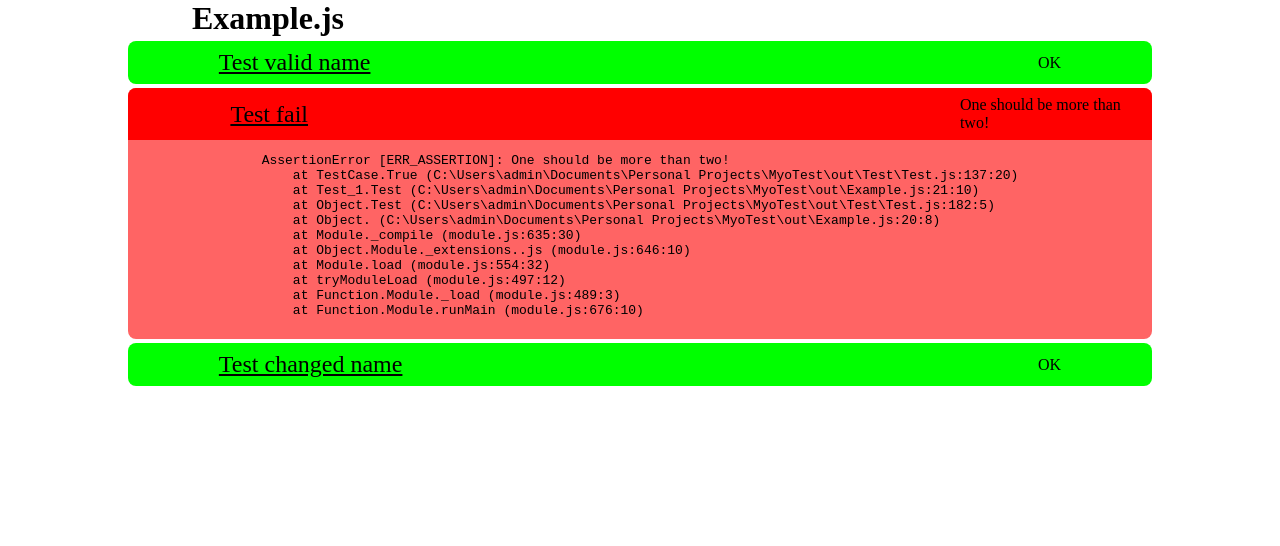
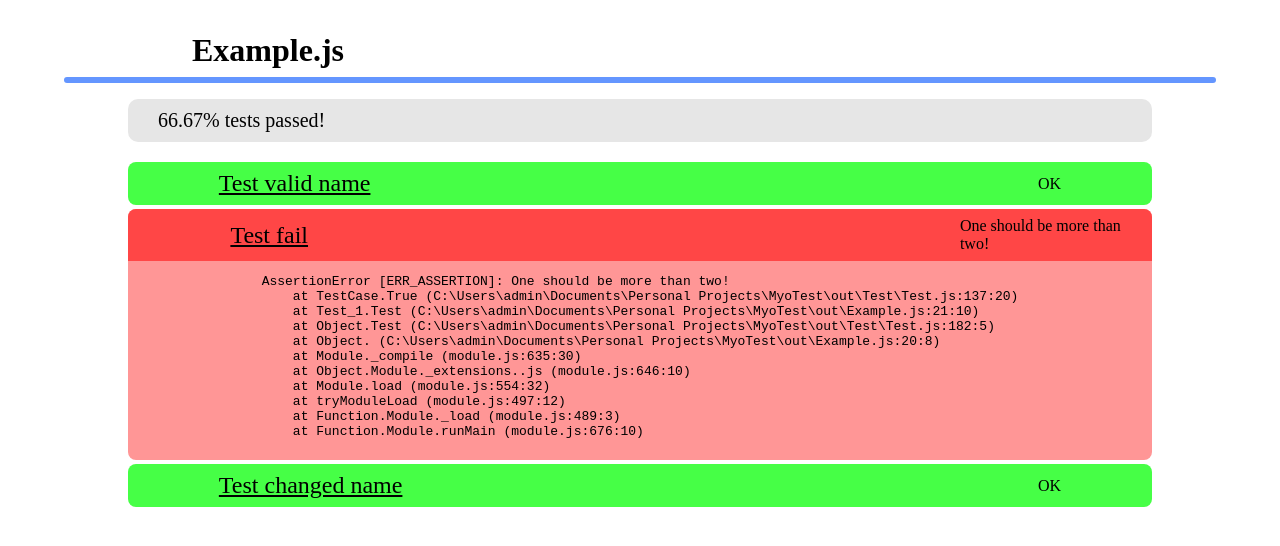
Before and after one commit to kurohikari/MyoTest, a website: page myo-test/Example.html in a window 1280 px wide. Drawn offline with Linux system fonts and the light colour scheme.

Commit message:
basic analysis style stylesheet creation

```diff
--- a/myo-out/Example.html
+++ b/myo-test/Example.html
@@ -7,6 +7,8 @@
     </head>
     <body>
         <div class="title">Example.js</div>
+        <div class="divider"></div>
+        <div class="analysis">66.67% tests passed!</div>
         <div class="ok-test"><div class="test-name">Test valid name</div><div>OK</div></div>
 <div class="ko-test"><div class="ko-head"><div class="test-name">Test fail</div><div>One should be more than two!</div></div><div><pre>AssertionError [ERR_ASSERTION]: One should be more than two!
     at TestCase.True (C:\Users\admin\Documents\Personal Projects\MyoTest\out\Test\Test.js:137:20)
--- /dev/null
+++ b/myo-test/myo-css.css
@@ -0,0 +1,93 @@
+
+html, body {
+    width: 100%;
+    margin: 0;
+    padding: 0;
+}
+
+* {
+    box-sizing: border-box;
+}
+
+div.title {
+    margin-top: 2ch;
+    padding-left: 10%;
+    padding-right: 10%;
+    margin-left: 5%;
+    margin-right: 5%;
+    margin-bottom: 0.5ch;
+    font-size: 200%;
+    font-weight: bold;
+}
+
+div.analysis {
+    width: 80%;
+    padding-top: 1ch;
+    padding-left: 3ch;
+    padding-right: 3ch;
+    padding-bottom: 1ch;
+    margin-left: 10%;
+    margin-bottom: 2ch;
+    border-radius: 1ch;
+    background-color: rgba(230,230,230,1);
+    font-size: 125%;
+}
+
+div.divider {
+    width: 90%;
+    height: 6px;
+    padding-left: 10%;
+    padding-right: 10%;
+    margin-left: 5%;
+    margin-right: 5%;
+    margin-bottom: 2ch;
+    border-radius: 3px 3px 3px 3px;
+    background-color: rgba(100,150,255,1);
+}
+
+div.ok-test {
+    display: flex;
+    width: 80%;
+    padding-top: 1ch;
+    padding-bottom: 1ch;
+    margin-top: 0.5ch;
+    margin-left: 10%;
+    margin-bottom: 0.5ch;
+    border-radius: 1ch;
+    background-color: rgba(70,255,70,1);
+    justify-content: center;
+    align-items: center;
+}
+
+div.ko-test {
+    display: flex;
+    width: 80%;
+    padding-bottom: 1ch;
+    margin-top: 0.5ch;
+    margin-left: 10%;
+    margin-bottom: 0.5ch;
+    border-radius: 1ch;
+    background-color: rgba(255,150,150,1);
+    flex-direction: column;
+    justify-content: center;
+    align-items: center;
+    overflow-y: hidden;
+}
+
+div.ko-head {
+    display: flex;
+    width: 100%;
+    padding-top: 1ch;
+    padding-left: 10%;
+    padding-bottom: 1ch;
+    background-color: rgba(255,70,70,1);
+    justify-content: center;
+    align-items: center;
+}
+
+div.test-name {
+    width: 80%;
+    font-size: 150%;
+    text-align: left;
+    text-decoration: underline;
+}
--- a/src/Html/ReportParser.ts
+++ b/src/Html/ReportParser.ts
@@ -1,5 +1,8 @@
 import { Report } from "../Report/Report";
 import { HTMLReport } from "./HtmlReport";
+import { Css } from "./Css";
+import * as path from "path";
+import * as fs from "fs";
 
 export class ReportParser {
 
@@ -11,6 +14,9 @@ export class ReportParser {
 
     private Parse() {
         let tests = this.report.GetTests();
+        if(!fs.existsSync(path.join(this.report.GetOutput(), "myo-css.css"))) {
+            fs.writeFileSync(path.join(this.report.GetOutput(), "myo-css.css"), Css);
+        }
         for(let file of Object.keys(tests)) {
             let results = tests[file];
             let html = new HTMLReport(file);
```
Also changed, not shown: myo-test/Sample.html (renamed from myo-out/Sample.html, +2 -0 lines), src/Html/Css.ts (added, +96 -0 lines), src/Html/HtmlReport.ts (+12 -0 lines), myo-test/myo-report.json (renamed from myo-out/myo-report.json), out/Html/Css.js, out/Html/HtmlReport.js, out/Html/ReportParser.js.
